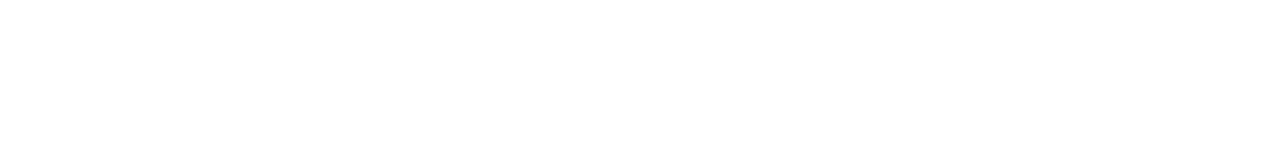
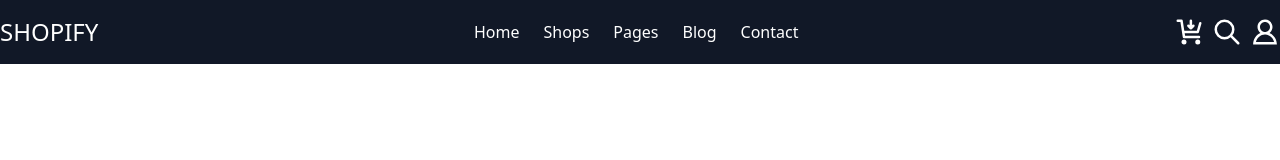
Before and after one commit to Willsgift/E-Commerce-, a plain HTML site: page index.html in a window 1280 px wide. Drawn offline with nearby package versions, Linux system fonts and the light colour scheme.

Commit message:
header not done

```diff
--- a/index.html
+++ b/index.html
@@ -4,8 +4,40 @@
     <meta charset="UTF-8">
     <meta name="viewport" content="width=device-width, initial-scale=1.0">
     <title>shopify</title>
+    <script src="https://cdn.tailwindcss.com"></script>
 </head>
 <body>
+    <div class="bg-gray-900 ">
+        <div class="container  mx-auto flex items-center justify-between">
+         <!-- logo -->
+         <h2 class="font-medium text-white text-2xl">SHOPIFY</h2>
+
+         <!-- logo -->
+
+         <!-- navagition start here -->
+         <nav class="">
+            <ul class="flex text-white font-medium text-l items-center">
+                <li><a href="#" class=" px-3 py-4">Home</a></li>
+                <li><a href="#" class=" px-3 py-4">Shops</a></li>
+                <li><a href="#" class=" px-3 py-4">Pages</a></li>
+                <li><a href="#"class=" px-3 py-4">Blog</a></li>
+                <li><a href="#" class=" px-3 py-4">Contact</a></li>
+            </ul>
+         </nav>
+
+         <!-- navagition ends here -->
+
+         <div class="flex items-center gap-2">
+           <svg width="30px" height="64px" viewBox="0 0 24 24" fill="none" xmlns="http://www.w3.org/2000/svg"><g id="SVGRepo_bgCarrier" stroke-width="0"></g><g id="SVGRepo_tracerCarrier" stroke-linecap="round" stroke-linejoin="round"></g><g id="SVGRepo_iconCarrier"> <path d="M21 5L19 12H7.37671M20 16H8L6 3H3M11.5 7L13.5 9M13.5 9L15.5 7M13.5 9V3M9 20C9 20.5523 8.55228 21 8 21C7.44772 21 7 20.5523 7 20C7 19.4477 7.44772 19 8 19C8.55228 19 9 19.4477 9 20ZM20 20C20 20.5523 19.5523 21 19 21C18.4477 21 18 20.5523 18 20C18 19.4477 18.4477 19 19 19C19.5523 19 20 19.4477 20 20Z" stroke="#ffffff" stroke-width="2" stroke-linecap="round" stroke-linejoin="round" ></path> </g></svg>
+            <svg width="30px" height="64px" viewBox="0 0 24 24" fill="none" xmlns="http://www.w3.org/2000/svg"><g id="SVGRepo_bgCarrier" stroke-width="0"></g><g id="SVGRepo_tracerCarrier" stroke-linecap="round" stroke-linejoin="round"></g><g id="SVGRepo_iconCarrier"> <path d="M14.9536 14.9458L21 21M17 10C17 13.866 13.866 17 10 17C6.13401 17 3 13.866 3 10C3 6.13401 6.13401 3 10 3C13.866 3 17 6.13401 17 10Z" stroke="#ffffff" stroke-width="2" stroke-linecap="round" stroke-linejoin="round"></path> </g></svg>
+            <svg width="30px" height="64px" viewBox="0 0 48 48" xmlns="http://www.w3.org/2000/svg" fill="#ffffff"><g id="SVGRepo_bgCarrier" stroke-width="0"></g><g id="SVGRepo_tracerCarrier" stroke-linecap="round" stroke-linejoin="round"></g><g id="SVGRepo_iconCarrier"> <path d="M0 0h48v48H0z" fill="none"></path> <g id="Shopicon"> <path d="M31.278,25.525C34.144,23.332,36,19.887,36,16c0-6.627-5.373-12-12-12c-6.627,0-12,5.373-12,12 c0,3.887,1.856,7.332,4.722,9.525C9.84,28.531,5,35.665,5,44h38C43,35.665,38.16,28.531,31.278,25.525z M16,16c0-4.411,3.589-8,8-8 s8,3.589,8,8c0,4.411-3.589,8-8,8S16,20.411,16,16z M24,28c6.977,0,12.856,5.107,14.525,12H9.475C11.144,33.107,17.023,28,24,28z"></path> </g> </g></svg>
+        </div>
+
+
+
+        </div>
+    </div>
+
 
 </body>
 </html>
```
